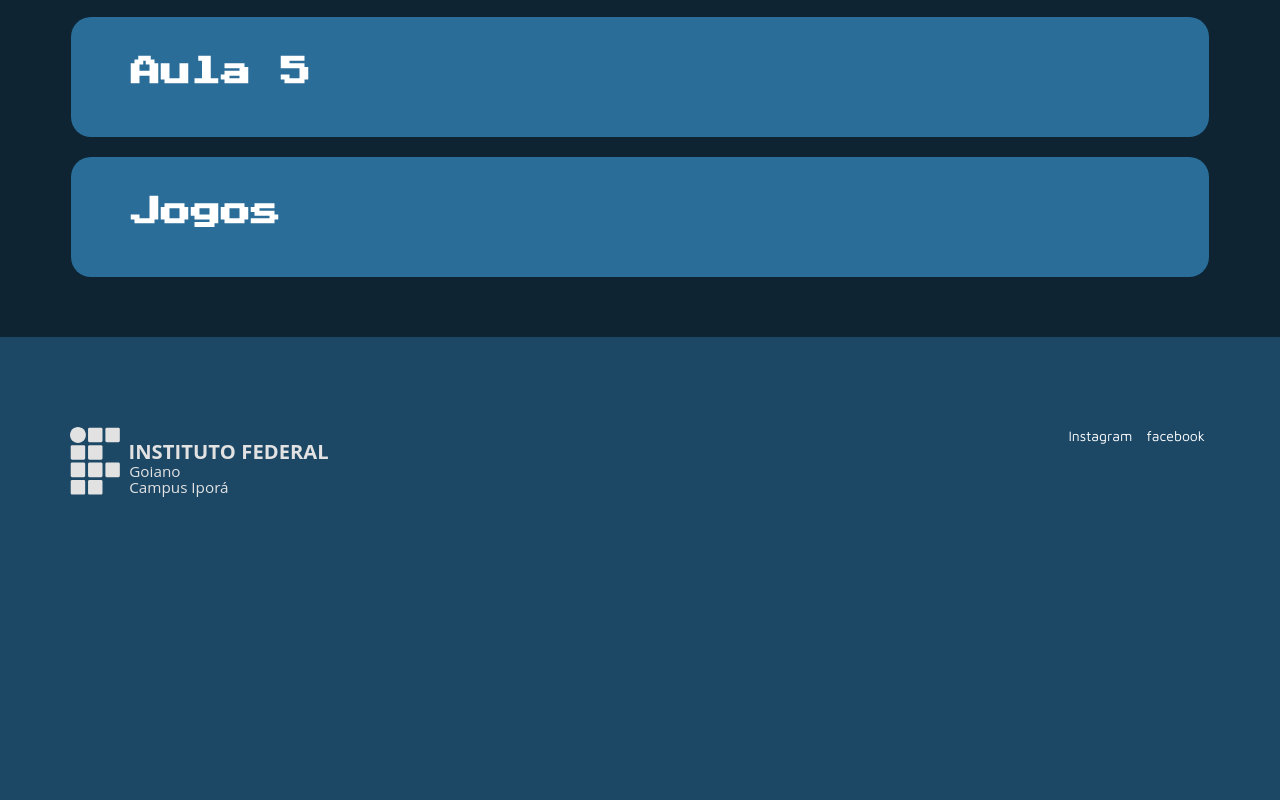
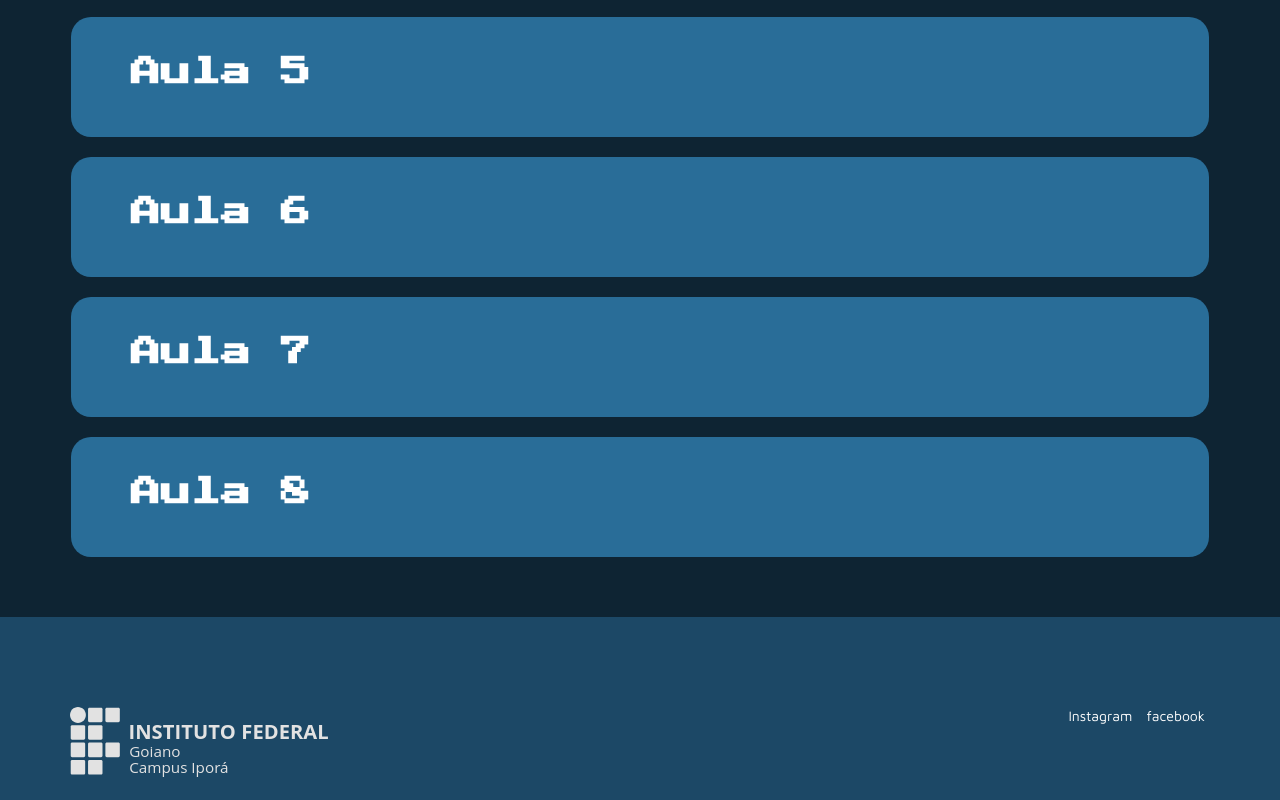
Before and after one commit to filipe230/AP_TCC, a plain HTML site: page index.html in a window 1280 px wide. Shown: the part 1623-2423 px from the top of the page. Before the commit the page ends 2143 px from the top, so only its background shows below. Drawn offline with Linux system fonts and the light colour scheme.

Commit message:
Update index.html

```diff
--- a/index.html
+++ b/index.html
@@ -154,7 +154,7 @@
 
 										<li><a href="#"><h4>Plano da</h4> <p>AULA 7</p></a></li>
 
-										<li class="materiais"><a href="#"><h4>Materiais</h4></a></li>
+										<li class="materiais"><a href="jogos.html"><h4>Materiais</h4></a></li>
 									</ul>
 								</nav>
 							</div>
@@ -224,7 +224,7 @@
 					</div>
 				</div>
 
-				<div class="card large" id="card-aula4">
+				<div class="card large" id="card-aula5">
 					<div class="card-content">
 						<h2>Aula 5</h2>
 
@@ -234,17 +234,35 @@
 					</div>
 				</div>
 
-				<div class="card large" id="card-jogos" >
+				<div class="card large" id="card-aula6">
 					<div class="card-content">
-						<h2>  Jogos  </h2>
+						<h2>Aula 6</h2>
 
 						<p>
 
 						</p>
 					</div>
-
 				</div>
 
+				<div class="card large" id="card-aula7">
+					<div class="card-content">
+						<h2>Aula 7</h2>
+
+						<p>
+
+						</p>
+					</div>
+				</div>
+
+				<div class="card large" id="card-aula8">
+					<div class="card-content">
+						<h2>Aula 8</h2>
+
+						<p>
+
+						</p>
+					</div>
+				</div>
 			</div>
 		</div>
 
```
